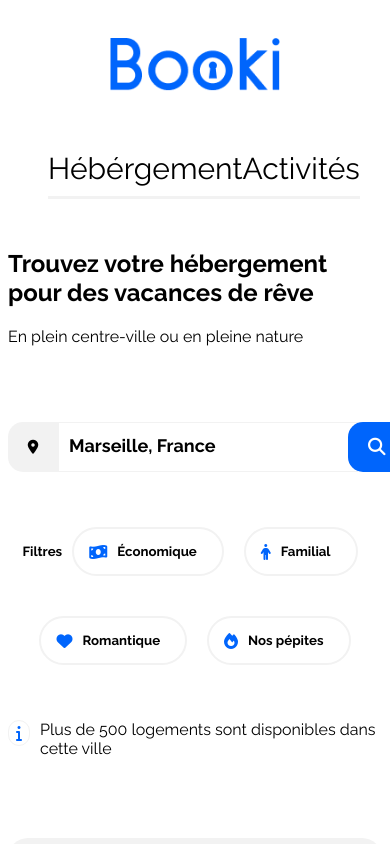
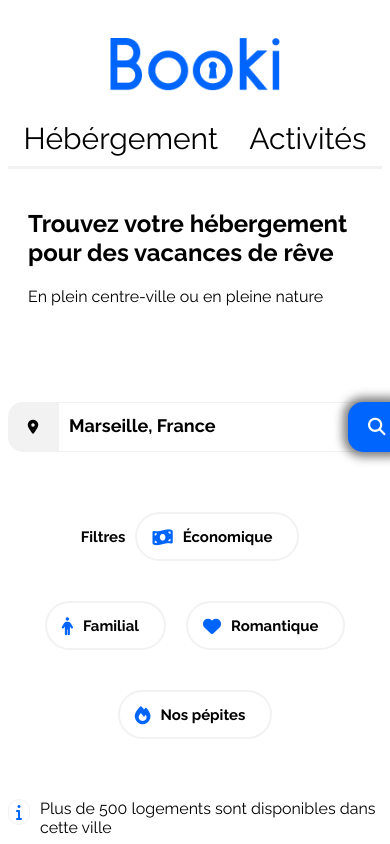
Before and after one commit to RandumGoo/Projet2-Booki, a website: page INDEX.html in a window 390 px wide. Shown: the top 844 px of the page. Drawn offline with Linux system fonts and the light colour scheme.

Commit message:
unfinished header

```diff
--- a/css/styles.css
+++ b/css/styles.css
@@ -620,8 +620,11 @@ footer > div > ul {
     justify-content: space-between;
     list-style: none;
     text-align: center;
-}
-
+    text-decoration: none;
+    width: 100%;
+    margin: 0;
+    padding: 0;
+  }
 .navMobile > ul > li {
     flex-grow: 1;
     padding-bottom: 10px;
@@ -661,10 +664,21 @@ footer > div > ul {
     background-color: #0065FC;
     cursor: pointer;
     margin-left: -10px;
+    box-shadow: 0 0 10px 5px rgba(0, 0, 0, 0.5);
   }
 
+
+
+  .headline {
+    padding: 20px;
+  }
+
+  .filterbar {
+    padding: 5px;
+    font-size: large;
+  }
   .box-filtre {
-
+    font-size: large;
   }
 
 
--- /dev/null
+++ b/package.json
@@ -0,0 +1,5 @@
+{
+  "dependencies": {
+    "bootstrap": "^5.3.3"
+  }
+}
```
Also changed, not shown: 1 other file.
